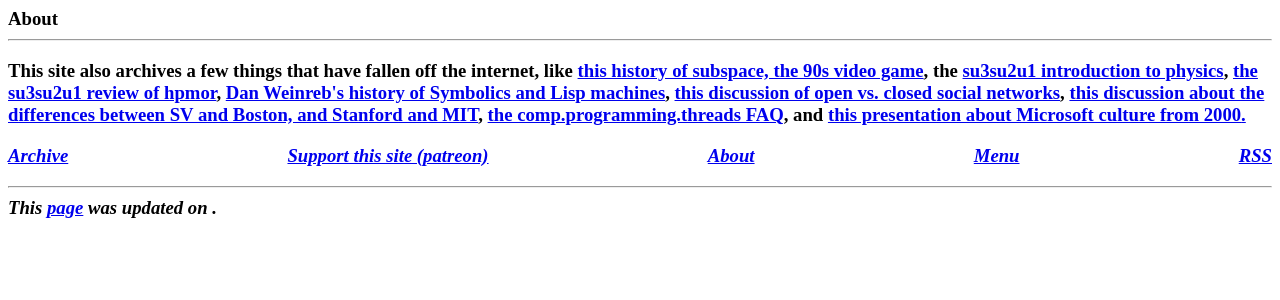
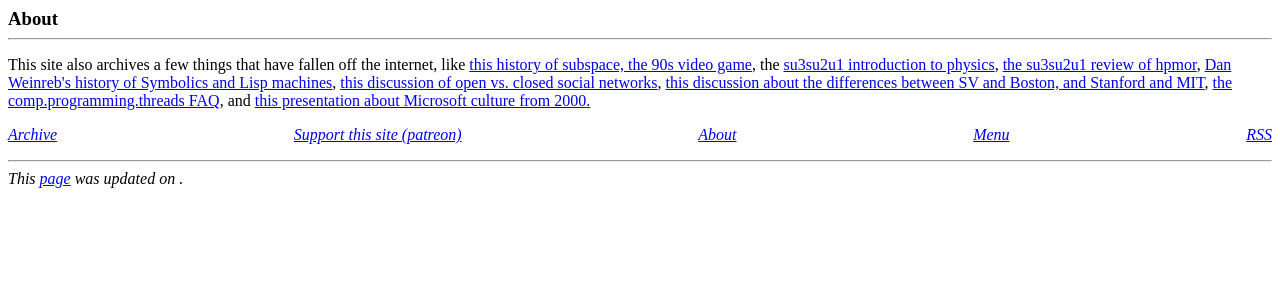
Before and after one commit to derykmakgill/website, a Jekyll site: the page built from _pages/about.md, in a window 1280 px wide. Shown: the top 300 px of the page. Built offline with Jekyll 4.4.1, drawn with Linux system fonts in a browser that asks for light colours.

Commit message:
Update page.html

```diff
--- a/_layouts/page.html
+++ b/_layouts/page.html
@@ -5,7 +5,7 @@ layout: default
  {%- if page.title -%}
     <h1 class="page-title" style="margin:0;">
 
-      {{ page.title }}</strong>
+      {{ page.title }}</h1>
   {%- endif -%}
 
 <hr>
```
